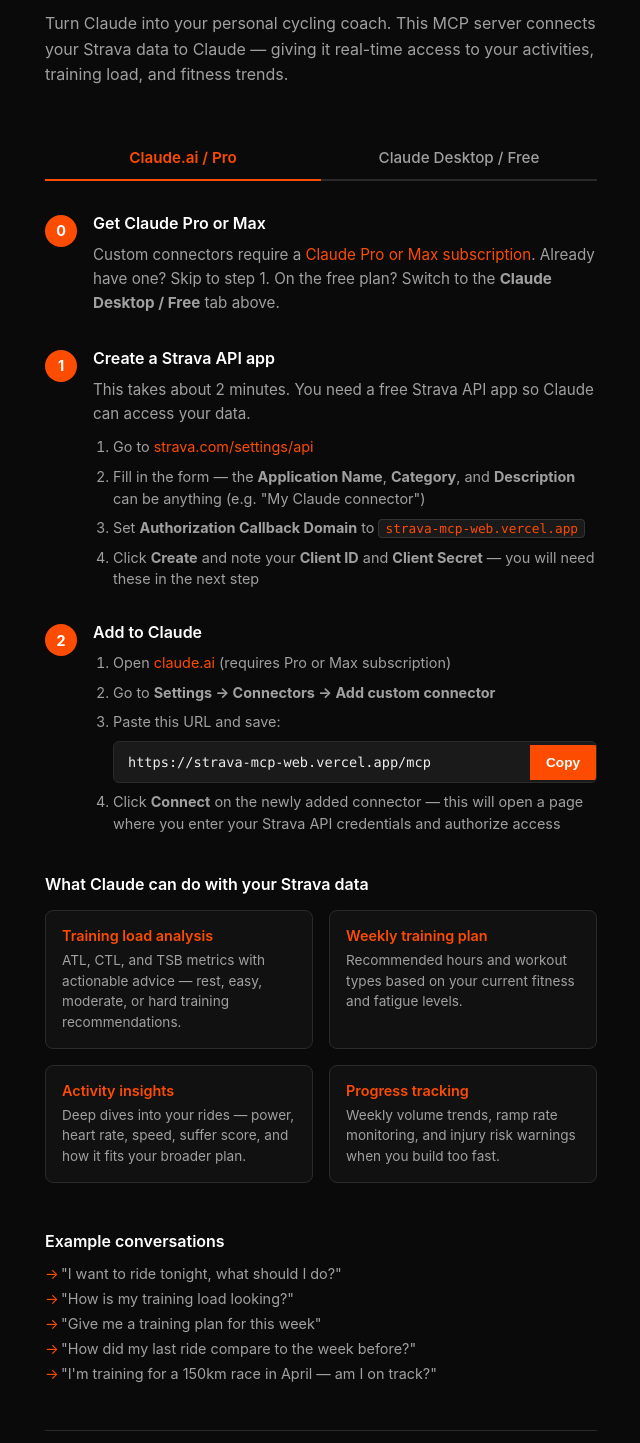
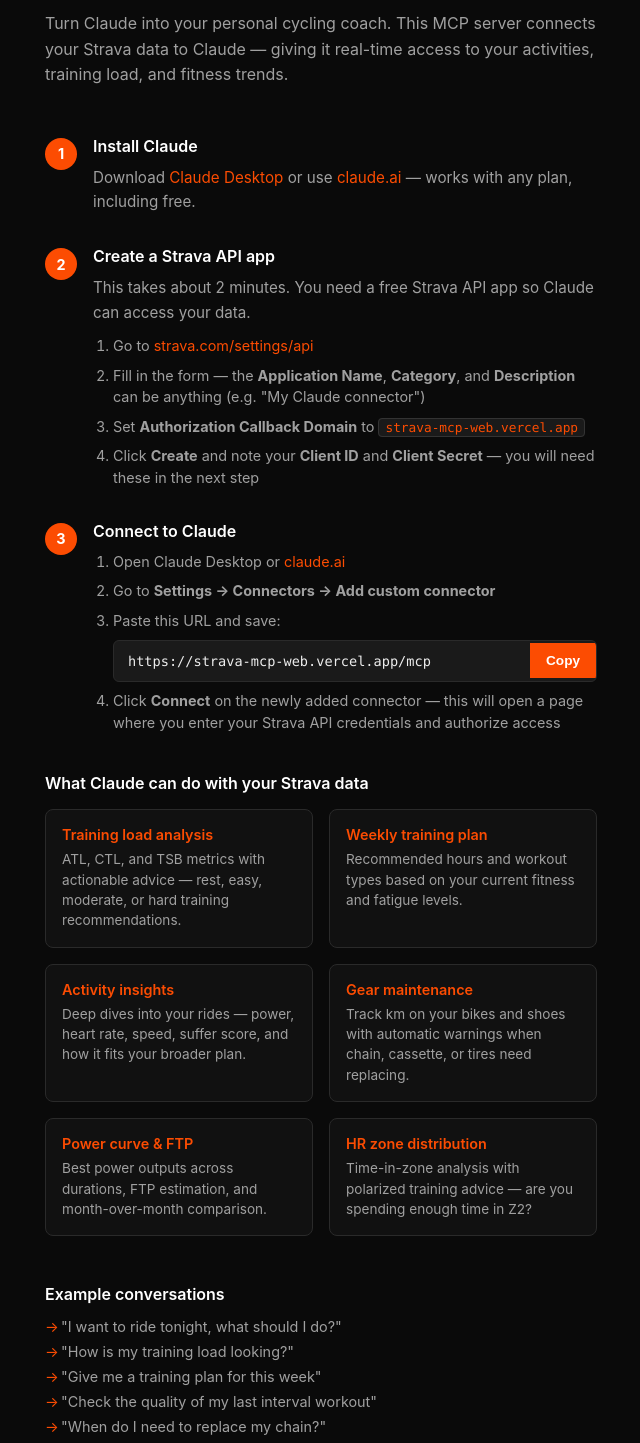
Before and after one commit to ArjanLig/strava-mcp, a Next.js app in the folder strava-mcp-web/: page / in a window 1280 px wide. Shown: the part 100-1543 px from the top of the page, without its empty margins (319-959 px from the left). Built offline with nearby package versions, Linux system fonts and the light colour scheme.

Commit message:
Simplify website: single flow for all users via custom connector
Remove Pro/Free tabs and OS-specific install scripts. All users
(free and paid) can use the same 3-step flow: install Claude,
create Strava API app, add custom connector. Updated feature grid
with new tools.

```diff
--- a/strava-mcp-web/app/page.tsx
+++ b/strava-mcp-web/app/page.tsx
@@ -6,12 +6,9 @@
 
 export default function Home() {
   const [copied, setCopied] = useState(false);
-  const [tab, setTab] = useState<"cloud" | "desktop">("cloud");
-  const [os, setOs] = useState<"mac" | "win">("mac");
 
   async function handleCopy() {
-    const text = tab === "cloud" ? MCP_URL : DESKTOP_CONFIG;
-    await navigator.clipboard.writeText(text);
+    await navigator.clipboard.writeText(MCP_URL);
     setCopied(true);
     setTimeout(() => setCopied(false), 2000);
   }
@@ -27,44 +24,32 @@
         </p>
       </div>
 
-      <div className="tab-bar">
-        <button
-          className={`tab ${tab === "cloud" ? "active" : ""}`}
-          onClick={() => setTab("cloud")}
-        >
-          Claude.ai / Pro
-        </button>
-        <button
-          className={`tab ${tab === "desktop" ? "active" : ""}`}
-          onClick={() => setTab("desktop")}
-        >
-          Claude Desktop / Free
-        </button>
-      </div>
-
-      {tab === "cloud" ? (
       <section className="steps">
         <div className="step">
-            <div className="step-number">0</div>
+          <div className="step-number">1</div>
           <div className="step-content">
-              <h2>Get Claude Pro or Max</h2>
+            <h2>Install Claude</h2>
             <p className="step-description">
-                Custom connectors require a{" "}
-                <a href="https://claude.ai/upgrade" target="_blank" rel="noopener noreferrer">
-                  Claude Pro or Max subscription
-                </a>. Already have one? Skip to step 1.
-                On the free plan? Switch to the <strong>Claude Desktop / Free</strong> tab above.
+              Download{" "}
+              <a href="https://claude.ai/download" target="_blank" rel="noopener noreferrer">
+                Claude Desktop
+              </a>{" "}
+              or use{" "}
+              <a href="https://claude.ai" target="_blank" rel="noopener noreferrer">
+                claude.ai
+              </a>{" "}
+              — works with any plan, including free.
             </p>
           </div>
         </div>
 
         <div className="step">
-            <div className="step-number">1</div>
+          <div className="step-number">2</div>
           <div className="step-content">
             <h2>Create a Strava API app</h2>
             <p className="step-description">
-                This takes about 2 minutes. You need a free Strava API app so Claude
-                can access your data.
+              This takes about 2 minutes. You need a free Strava API app so
+              Claude can access your data.
             </p>
             <ol className="substeps">
               <li>
@@ -75,8 +60,8 @@
               </li>
               <li>
                 Fill in the form — the <strong>Application Name</strong>,{" "}
-                  <strong>Category</strong>, and <strong>Description</strong> can be
-                  anything (e.g. &quot;My Claude connector&quot;)
+                <strong>Category</strong>, and <strong>Description</strong> can
+                be anything (e.g. &quot;My Claude connector&quot;)
               </li>
               <li>
                 Set <strong>Authorization Callback Domain</strong> to{" "}
@@ -92,14 +77,13 @@
         </div>
 
         <div className="step">
-            <div className="step-number">2</div>
+          <div className="step-number">3</div>
           <div className="step-content">
-              <h2>Add to Claude</h2>
+            <h2>Connect to Claude</h2>
             <ol className="substeps">
               <li>
-                  Open{" "}
-                  <a href="https://claude.ai" target="_blank" rel="noopener noreferrer">claude.ai</a>{" "}
-                  (requires Pro or Max subscription)
+                Open Claude Desktop or{" "}
+                <a href="https://claude.ai" target="_blank" rel="noopener noreferrer">claude.ai</a>
               </li>
               <li>
                 Go to <strong>Settings → Connectors → Add custom connector</strong>
@@ -122,113 +106,6 @@
           </div>
         </div>
       </section>
-      ) : (
-        <section className="steps">
-          <div className="step">
-            <div className="step-number">0</div>
-            <div className="step-content">
-              <h2>Install Claude Desktop</h2>
-              <p className="step-description">
-                Download and install{" "}
-                <a href="https://claude.ai/download" target="_blank" rel="noopener noreferrer">
-                  Claude Desktop
-                </a>{" "}
-                if you haven&apos;t already. This works with any Claude plan, including free.
-              </p>
-            </div>
-          </div>
-
-          <div className="step">
-            <div className="step-number">1</div>
-            <div className="step-content">
-              <h2>Create a Strava API app</h2>
-              <p className="step-description">
-                This takes about 2 minutes. You need a free Strava API app so Claude
-                can access your data.
-              </p>
-              <ol className="substeps">
-                <li>
-                  Go to{" "}
-                  <a href="https://www.strava.com/settings/api" target="_blank" rel="noopener noreferrer">
-                    strava.com/settings/api
-                  </a>
-                </li>
-                <li>
-                  Fill in the form — the <strong>Application Name</strong>,{" "}
-                  <strong>Category</strong>, and <strong>Description</strong> can be
-                  anything (e.g. &quot;My Claude connector&quot;)
-                </li>
-                <li>
-                  Set <strong>Authorization Callback Domain</strong> to{" "}
-                  <code className="inline-code">localhost</code>
-                </li>
-                <li>
-                  Click <strong>Create</strong> and note your{" "}
-                  <strong>Client ID</strong> and <strong>Client Secret</strong>
-                </li>
-              </ol>
-            </div>
-          </div>
-
-          <div className="step">
-            <div className="step-number">2</div>
-            <div className="step-content">
-              <h2>Install &amp; connect</h2>
-
-              <div className="os-tabs">
-                <button className={`os-tab ${os === "mac" ? "active" : ""}`} onClick={() => setOs("mac")}>Mac / Linux</button>
-                <button className={`os-tab ${os === "win" ? "active" : ""}`} onClick={() => setOs("win")}>Windows</button>
-              </div>
-
-              {os === "mac" ? (
-                <>
-                  <p className="step-description">
-                    Open <strong>Terminal</strong> (press <code className="inline-code">⌘ + Space</code>, type
-                    {" "}<code className="inline-code">Terminal</code>, press Enter) and paste this command:
-                  </p>
-                  <div className="url-box">
-                    <code className="url-text" style={{ fontSize: "0.8rem" }}>{INSTALL_CMD}</code>
-                    <button className="copy-button" onClick={() => {
-                      navigator.clipboard.writeText(INSTALL_CMD);
-                      setCopied(true);
-                      setTimeout(() => setCopied(false), 2000);
-                    }}>
-                      {copied ? "Copied!" : "Copy"}
-                    </button>
-                  </div>
-                  <p className="step-description" style={{ marginTop: 10 }}>
-                    It will ask for your Client ID and Client Secret from step 1,
-                    open a browser to authorize with Strava, and add the server to
-                    Claude Desktop automatically. Restart Claude Desktop when done.
-                  </p>
-                </>
-              ) : (
-                <>
-                  <p className="step-description">
-                    Open <strong>PowerShell</strong> (press <code className="inline-code">Win + X</code>, click
-                    {" "}<strong>Terminal</strong> or <strong>PowerShell</strong>) and paste this command:
-                  </p>
-                  <div className="url-box">
-                    <code className="url-text" style={{ fontSize: "0.75rem" }}>{WIN_INSTALL_CMD}</code>
-                    <button className="copy-button" onClick={() => {
-                      navigator.clipboard.writeText(WIN_INSTALL_CMD);
-                      setCopied(true);
-                      setTimeout(() => setCopied(false), 2000);
-                    }}>
-                      {copied ? "Copied!" : "Copy"}
-                    </button>
-                  </div>
-                  <p className="step-description" style={{ marginTop: 10 }}>
-                    This will install Python (if needed), set up the MCP server,
-                    connect your Strava account, and configure Claude Desktop
-                    automatically. Restart Claude Desktop when done.
-                  </p>
-                </>
-              )}
-            </div>
-          </div>
-        </section>
-      )}
 
       <section className="features">
         <h2>What Claude can do with your Strava data</h2>
@@ -255,10 +132,24 @@
             </p>
           </div>
           <div className="feature">
-            <h3>Progress tracking</h3>
+            <h3>Gear maintenance</h3>
             <p>
-              Weekly volume trends, ramp rate monitoring, and injury risk
-              warnings when you build too fast.
+              Track km on your bikes and shoes with automatic warnings when
+              chain, cassette, or tires need replacing.
+            </p>
+          </div>
+          <div className="feature">
+            <h3>Power curve &amp; FTP</h3>
+            <p>
+              Best power outputs across durations, FTP estimation, and
+              month-over-month comparison.
+            </p>
+          </div>
+          <div className="feature">
+            <h3>HR zone distribution</h3>
+            <p>
+              Time-in-zone analysis with polarized training advice — are you
+              spending enough time in Z2?
             </p>
           </div>
         </div>
@@ -270,7 +161,8 @@
           <li>&quot;I want to ride tonight, what should I do?&quot;</li>
           <li>&quot;How is my training load looking?&quot;</li>
           <li>&quot;Give me a training plan for this week&quot;</li>
-          <li>&quot;How did my last ride compare to the week before?&quot;</li>
+          <li>&quot;Check the quality of my last interval workout&quot;</li>
+          <li>&quot;When do I need to replace my chain?&quot;</li>
           <li>&quot;I&apos;m training for a 150km race in April — am I on track?&quot;</li>
         </ul>
       </section>
@@ -289,16 +181,3 @@
     </main>
   );
 }
-
-const INSTALL_CMD = "curl -fsSL https://raw.githubusercontent.com/ArjanLig/strava-mcp/main/install.sh | bash";
-
-const WIN_INSTALL_CMD = "irm https://raw.githubusercontent.com/ArjanLig/strava-mcp/main/install.ps1 | iex";
-
-const DESKTOP_CONFIG = `{
-  "mcpServers": {
-    "strava": {
-      "command": "strava-training-mcp",
-      "args": []
-    }
-  }
-}`;
```
Lines whose indentation alone changed are shown as unchanged.
